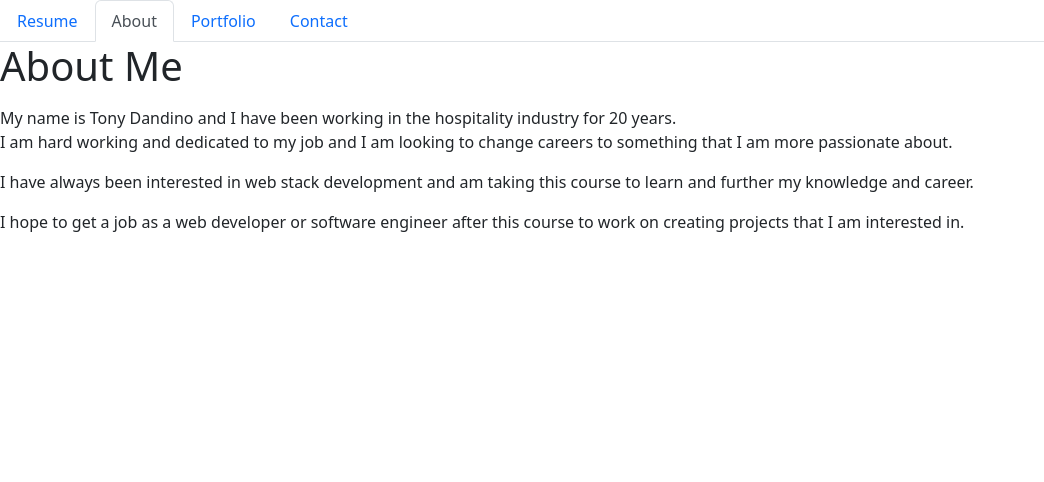
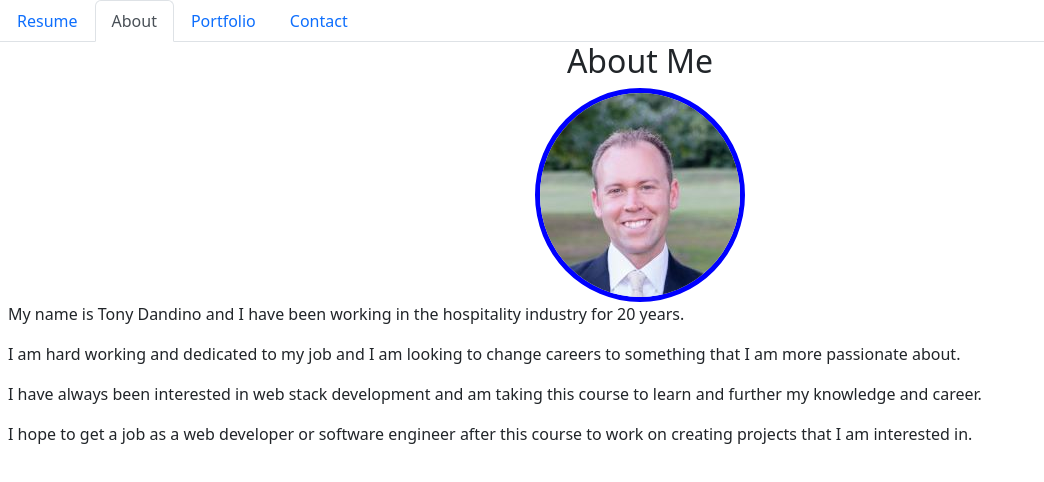
Before and after one commit to tdandino1005/react-tony-portfolio, a React (Create React App) app: page / in a window 1280 px wide. Shown: the top 482 px of the page, without its empty margins (0-1044 px from the left). Built offline with nearby package versions, Linux system fonts and the light colour scheme.

Commit message:
Added picture and styling to contact page

```diff
--- a/src/components/pages/About.js
+++ b/src/components/pages/About.js
@@ -1,21 +1,45 @@
 import React from 'react';
+import Tonypicture from '../../img/Tonypicture.jpg';
+
+const styles = {
+  Tonypicture: {
+    display: 'block',
+    marginLeft: 'auto',
+    marginRight: 'auto',
+    borderRadius: '50%',
+    maxHeight: '100%',
+    maxWidth: '100%',
+    border: '5px solid #0000FF',
+    cursor: 'default',
+
+  },
+  space: {
+    paddingLeft: '0.5rem',
+    paddingRight: '0.5rem',
+  },
+  h2: {
+    textAlign: 'center',
+  },
+};
+
 
 export default function About() {
   return (
-    <div>
-      <h1>About Me</h1>
-      <p>
-      </p>
+    <div style={styles.space}>
+      <h2 style={styles.h2}>About Me</h2>
+      <div>
+        <img style={styles.Tonypicture} src={Tonypicture} alt="Tony Dandino" />
+      </div>
       <p>
         My name is Tony Dandino and I have been working in the hospitality industry for 20 years.
-      <p>
+      </p>
       <p>
           I am hard working and dedicated to my job and I am looking to change careers to something that I am more passionate about.
       </p>
       <p>
     I have always been interested in web stack development and am taking this course to learn and further my knowledge and career.
       </p>
-      </p>
+      <p>
         I hope to get a job as a web developer or software engineer after this course to work on creating projects that I am interested in.
       </p>
     </div>
```
Also changed, not shown: src/img/Tonypicture.jpg (renamed from src/img/Tony Picture.jpg).
